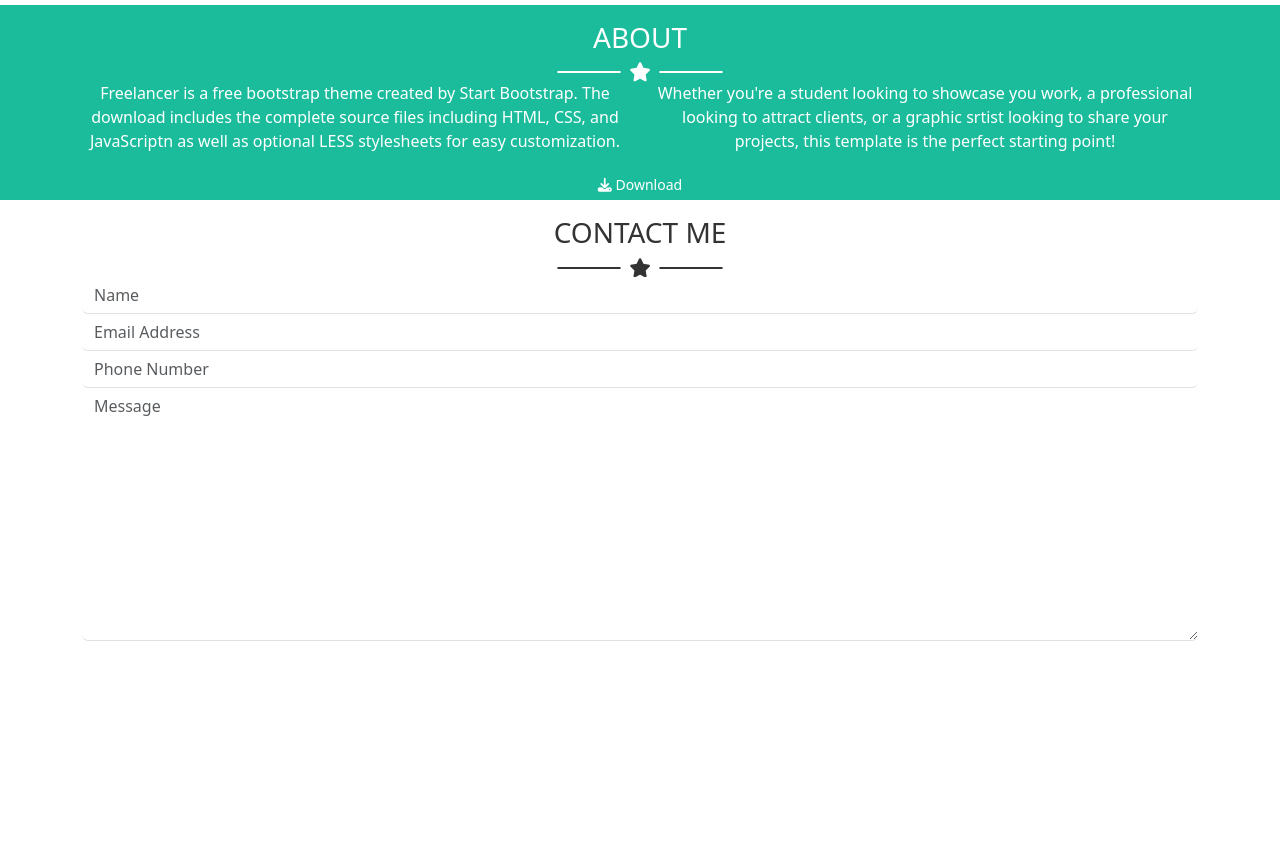
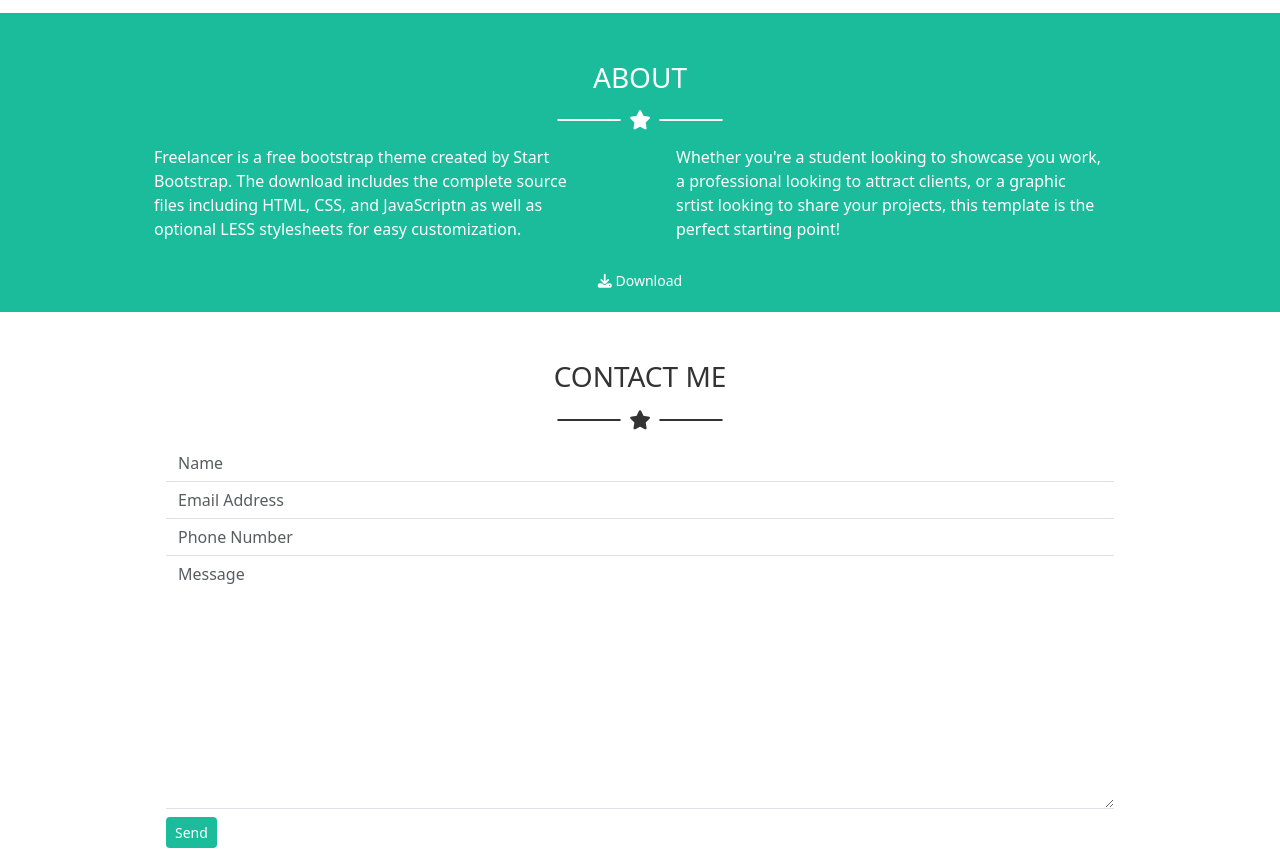
Before and after one commit to emanuelerm/html-css-bootstrap-freelancer, a plain HTML site: page index.html in a window 1280 px wide. Shown: the part 1044-1908 px from the top of the page. Before the commit the page ends 1685 px from the top, so only its background shows below. Drawn offline with nearby package versions, Linux system fonts and the light colour scheme.

Commit message:
#contact-me form fixed

```diff
--- a/css/style.css
+++ b/css/style.css
@@ -57,6 +57,10 @@ img {
     color: var(--dark-grey);
 }
 
+.bl-bg-green {
+    background-color: var(--light-green);
+}
+
 .fa-star {
     font-size: 1.2rem;
     margin: 0 0.5rem;
--- a/index.html
+++ b/index.html
@@ -64,9 +64,9 @@
 
         <section id="portfolio">
             <div class="container">
-                <div class="row text-center pb-5">
-                    <h3 class="text-uppercase bl-text-dark mt-3">portfolio</h3>
-                    <span class="line-star d-flex align-items-center justify-content-center">
+                <div class="row text-center pb-3">
+                    <h3 class="text-uppercase bl-text-dark mt-5">portfolio</h3>
+                    <span class="line-star d-flex align-items-center justify-content-center mt-2">
                         <div class="line dark-line"></div>
                         <i class="fa-solid fa-star bl-text-dark"></i>
                         <div class="line dark-line"></div>
@@ -106,29 +106,56 @@
         </section>
 
 
-        <section id="about">
+        <!-- <section id="about">
             <div class="container">
-                <div class="row text-center">
-                    <h3 class="text-uppercase text-white mt-3">about</h3>
-                    <span class="line-star d-flex align-items-center justify-content-center">
+                <div class="row pb-3">
+                    <h3 class="text-uppercase text-white text-center mt-5">about</h3>
+                    <span class="line-star d-flex align-items-center justify-content-center mt-2">
                         <div class="line white-line"></div>
                         <i class="fa-solid fa-star text-white"></i>
                         <div class="line white-line"></div>
                     </span>
-                    <div class="col-12 col-md-6 text-white">
-                        <p>Freelancer is a free bootstrap theme created by Start Bootstrap. The download includes the
+                    <div class="col-6 mx-auto text-white mt-3">
+                        <div class="row">
+                            <p class="col-sm-12 col-md-6 col-lg-6">Freelancer is a free bootstrap theme created by Start Bootstrap. The download includes the
                                 complete source files including <span class="text-uppercase">html</span>,
                                 <span class="text-uppercase">css</span>, and JavaScriptn as well as optional
                                 <span class="text-uppercase">less</span> stylesheets for easy customization.
                             </p>
-                    </div>
-                    <div class="col-12 col-md-6 text-white">
-                        <p>Whether you're a student looking to showcase you work, a professional looking to attract
+                            <p class="col-sm-12 col-md-6 col-lg-6">Whether you're a student looking to showcase you work, a professional looking to attract
                                 clients, or a graphic srtist looking to share your projects, this template is the perfect
                                 starting point!
                             </p>
                         </div>
-                    <div class="col">
+                    </div>
+                    <div class="col-12 mx-auto text-center mt-2">
+                        <button class="btn btn-sm text-white" type="button"><i class="fa-solid fa-download"></i> Download</button>
+                    </div>
+                </div>
+            </div>
+        </section> -->
+
+        <section id="about">
+            <div class="container">
+                <div class="row pb-3">
+                    <h3 class="text-uppercase text-white text-center mt-5">about</h3>
+                    <span class="line-star d-flex align-items-center justify-content-center mt-2">
+                        <div class="line white-line"></div>
+                        <i class="fa-solid fa-star text-white"></i>
+                        <div class="line white-line"></div>
+                    </span>
+                    <div class="row px-5 text-white mt-3">
+                        <p class="col-sm-12 col-md-6 col-lg-6 px-5">Freelancer is a free bootstrap theme created by Start Bootstrap. The download includes the
+                                complete source files including <span class="text-uppercase">html</span>,
+                                <span class="text-uppercase">css</span>, and JavaScriptn as well as optional
+                                <span class="text-uppercase">less</span> stylesheets for easy customization.
+                        </p>
+                        <p class="col-sm-12 col-md-6 col-lg-6 px-5">Whether you're a student looking to showcase you work, a professional looking to attract
+                                clients, or a graphic srtist looking to share your projects, this template is the perfect
+                                starting point!
+                        </p>
+                    </div>
+                    <div class="col-12 mx-auto text-center mt-2">
                         <button class="btn btn-sm text-white" type="button"><i class="fa-solid fa-download"></i> Download</button>
                     </div>
                 </div>
@@ -138,18 +165,19 @@
 
         <section id="contact-me">
             <div class="container">
-                <div class="row text-center">
-                    <h3 class="text-uppercase bl-text-dark mt-3">contact me</h3>
-                    <span class="line-star d-flex align-items-center justify-content-center">
+                <div class="row px-5 pb-3">
+                    <h3 class="text-uppercase bl-text-dark text-center mt-5">contact me</h3>
+                    <span class="line-star d-flex align-items-center justify-content-center mt-2">
                         <div class="line dark-line"></div>
                         <i class="fa-solid fa-star bl-text-dark"></i>
                         <div class="line dark-line"></div>
                     </span>
-                    <div class="col-sm-12">
-                        <input type="name" class="form-control border-0 border-bottom" id="inputName" placeholder="Name" aria-label="Name">
-                        <input type="email" class="form-control border-0 border-bottom" id="inputEmail" placeholder="Email Address" aria-label="Email Address">
-                        <input type="tel" class="form-control border-0 border-bottom" id="inputPhone" placeholder="Phone Number" aria-label="Phone Number">
-                        <textarea name="message" class="form-control border-0 border-bottom" id="message" cols="30" rows="10" placeholder="Message"></textarea>
+                    <div class="col-12 mx-auto mt-3 px-5">
+                        <input type="name" class="form-control border-0 border-bottom rounded-0" id="inputName" placeholder="Name" aria-label="Name">
+                        <input type="email" class="form-control border-0 border-bottom rounded-0" id="inputEmail" placeholder="Email Address" aria-label="Email Address">
+                        <input type="tel" class="form-control border-0 border-bottom rounded-0" id="inputPhone" placeholder="Phone Number" aria-label="Phone Number">
+                        <textarea name="message" class="form-control border-0 border-bottom rounded-0" id="message" cols="30" rows="10" placeholder="Message"></textarea>
+                        <button class="btn btn-sm text-white bl-bg-green mt-2">Send</button>
                     </div>
                 </div>
             </div>
```
Lines whose indentation alone changed are shown as unchanged.
